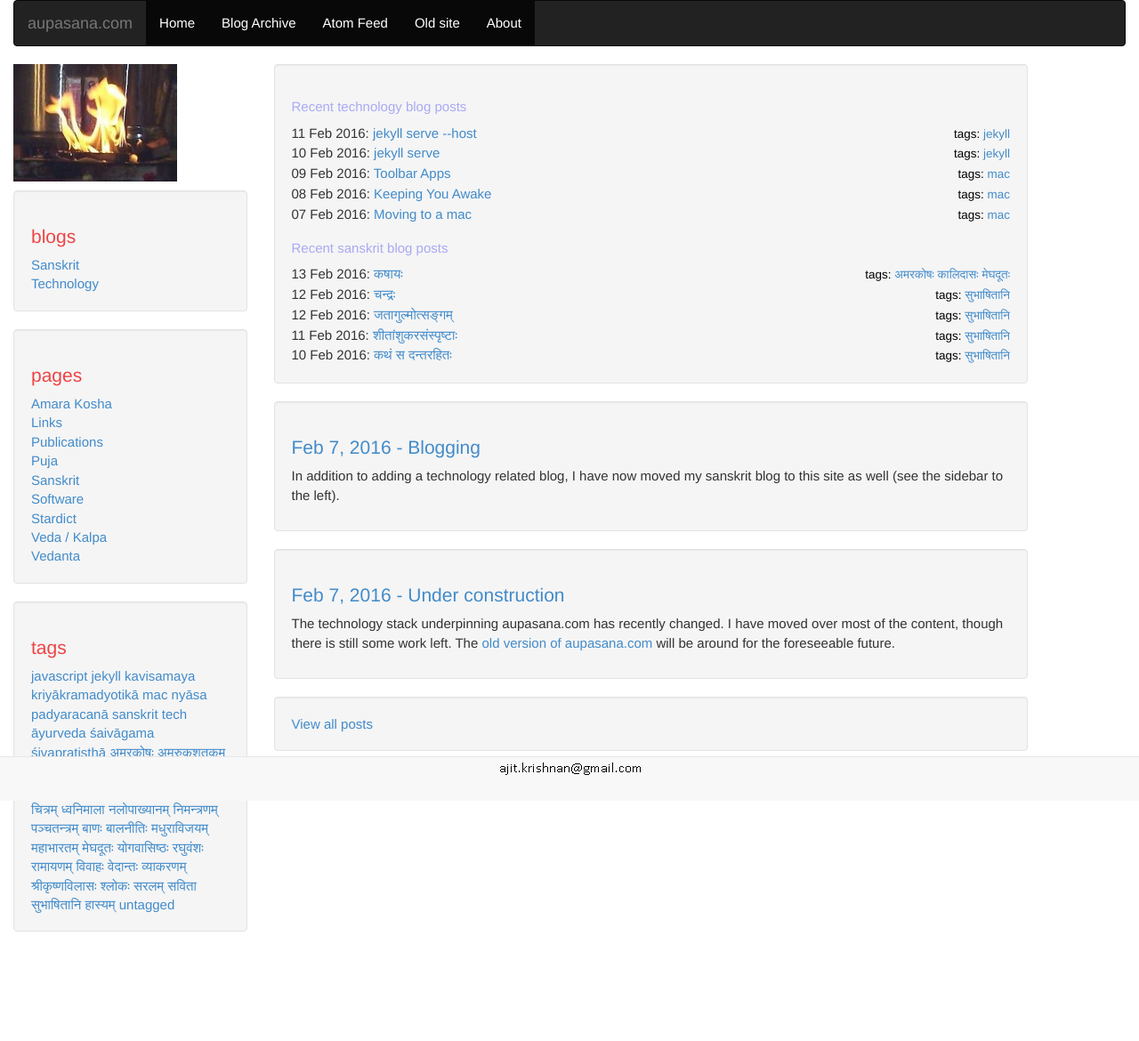
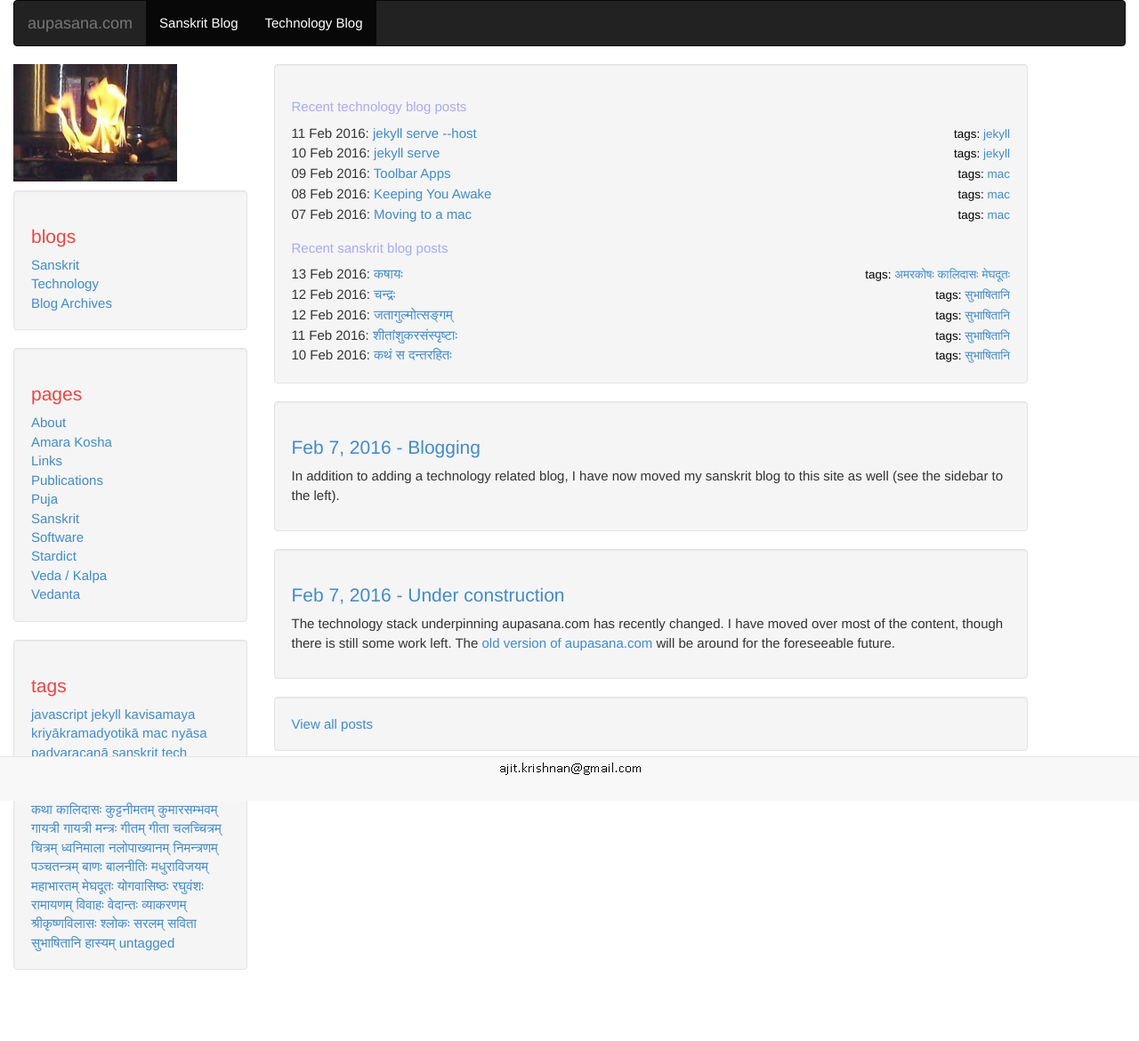
Before and after one commit to aupasana/aupasana.github.io, a Jekyll site: the page built from index.html, in a window 1280 px wide. Shown: the whole page at 89% size. Built offline with Jekyll 4.4.1, drawn with Linux system fonts in a browser that asks for light colours; before the commit the page ends 1127 px from its top, so only the background shows below that.

Commit message:
Add links to navbar for small screens Remove tags from sidebar on small screens

```diff
--- a/_includes/header.html
+++ b/_includes/header.html
@@ -39,12 +39,19 @@
               </div>
               <div class="collapse navbar-collapse" id="bs-example-navbar-collapse-1">
                 <ul class="nav navbar-nav">
-                    <li class="active"><a href="{{ site.baseurl }}/">Home</a></li>
-                    <li class="active visible-xs-block"><a href="{{ site.baseurl }}/mobile_navigation.html">Navigation</a></li>
-                    <li class="active"><a href="{{ site.baseurl }}/archives/archive_date.html">Blog Archive</a></li>
-                    <li class="active"><a href="{{ site.baseurl }}/feed.xml">Atom Feed</a></li>
-                    <li class="active"><a href="http://old.aupasana.com">Old site</a></li>
-                    <li class="active"><a href="{{ site.baseurl }}/pages/about.html">About</a></li>
+                    <li class="active"><a href="{{site.baseurl}}/blogs/sanskrit.html">Sanskrit Blog</a></li>
+                    <li class="active"><a href="{{site.baseurl}}/blogs/tech.html">Technology Blog</a></li>
+                    <!-- <li class="active visible-xs-block"><a href="{{ site.baseurl }}/mobile_navigation.html">Other Pages</a></li> -->
+                    <li class="active visible-xs-block"><a href="{{site.baseurl}}/pages/about.html">About</a></li>
+                    <li class="active visible-xs-block"><a href="http://amara.aupasana.com">Amara Kosha</a></li>
+                    <li class="active visible-xs-block"><a href="{{site.baseurl}}/pages/links.html">Links</a></li>
+                    <li class="active visible-xs-block"><a href="{{site.baseurl}}/pages/publications.html">Publications</a></li>
+                    <li class="active visible-xs-block"><a href="{{site.baseurl}}/pages/puja.html">Puja</a></li>
+                    <li class="active visible-xs-block"><a href="{{site.baseurl}}/pages/sanskrit.html">Sanskrit</a></li>
+                    <li class="active visible-xs-block"><a href="{{site.baseurl}}/pages/software.html">Software</a></li>
+                    <li class="active visible-xs-block"><a href="{{site.baseurl}}/pages/stardict.html">Stardict</a></li>
+                    <li class="active visible-xs-block"><a href="{{site.baseurl}}/pages/kalpa.html">Veda / Kalpa</a></li>
+                    <li class="active visible-xs-block"><a href="{{site.baseurl}}/pages/vedanta.html">Vedanta</a></li>
                 </ul>
               </div>
 
--- a/_includes/list-blogs.html
+++ b/_includes/list-blogs.html
@@ -3,4 +3,5 @@
 <div class="sidebar-link">
   <a href="{{site.baseurl}}/blogs/sanskrit.html">Sanskrit</a><br/>
   <a href="{{site.baseurl}}/blogs/tech.html">Technology</a><br/>
+  <a href="{{site.baseurl}}/archives/archive_date.html">Blog Archives</a><br/>
 </div>
--- a/_includes/list-pages.html
+++ b/_includes/list-pages.html
@@ -1,6 +1,7 @@
 <h1>pages</h1>
 
 <div class="sidebar-link">
+  <a href="{{site.baseurl}}/pages/about.html">About</a><br/>
   <a href="http://amara.aupasana.com">Amara Kosha</a><br/>
   <a href="{{site.baseurl}}/pages/links.html">Links</a><br/>
   <a href="{{site.baseurl}}/pages/publications.html">Publications</a><br/>
```
Also changed, not shown: mobile_navigation.html (+3 -7 lines).
